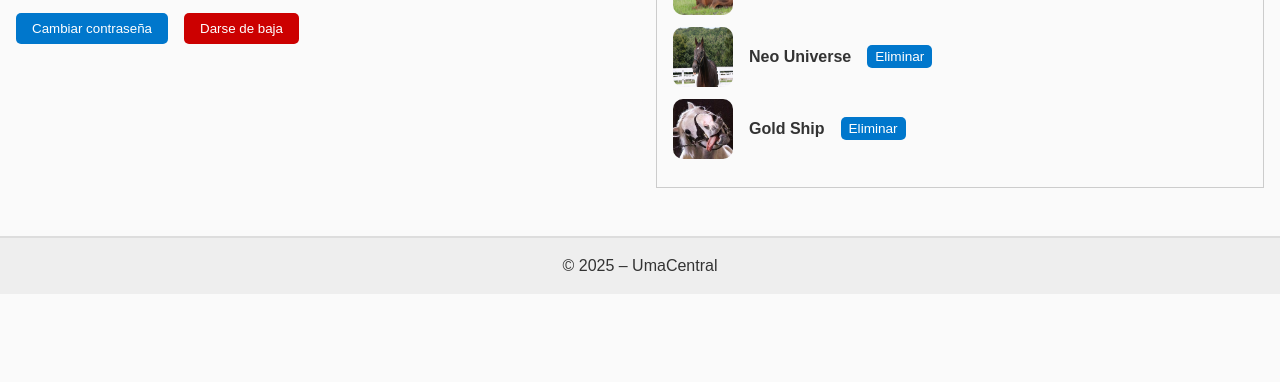
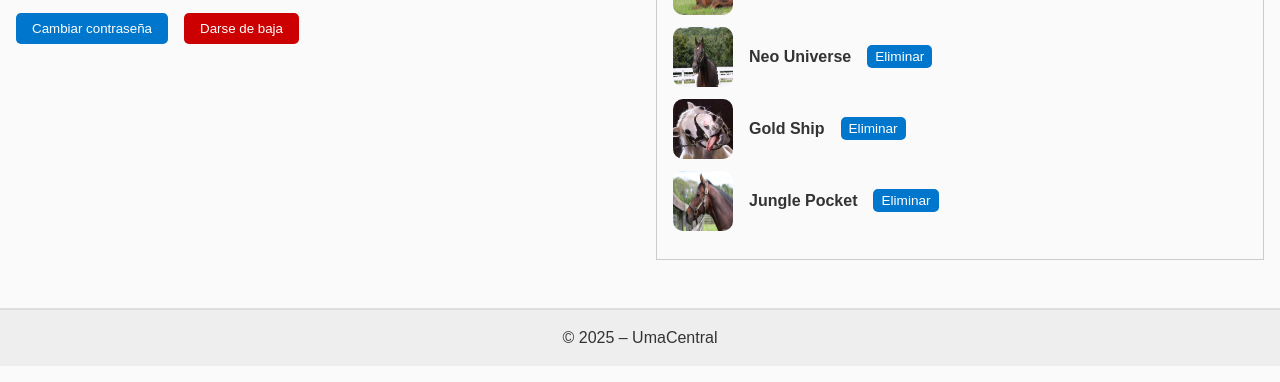
Before and after one commit to alr135/ADI25-26, a plain HTML site: page html/perfil.html in a window 1280 px wide. Shown: the part 302-684 px from the top of the page. Drawn offline with Linux system fonts and the light colour scheme.

Commit message:
Añadido Jungle Pocket a la lista de Favoritos

```diff
--- a/html/perfil.html
+++ b/html/perfil.html
@@ -62,7 +62,11 @@
 				<a href="caballos/gold-ship.html">Gold Ship</a>
 				<button class="btn btn-small">Eliminar</button>
 			</div>
-
+			<div class="favorito-item">
+				<img src="imgs/jungle.jpeg" alt="Jungle Pocket">
+				<a href="caballos/jungle-pocket.html">Jungle Pocket</a>
+				<button class="btn btn-small">Eliminar</button>
+			</div>
 			<!-- más caballos -->
 		</div>
 	</div>
```
